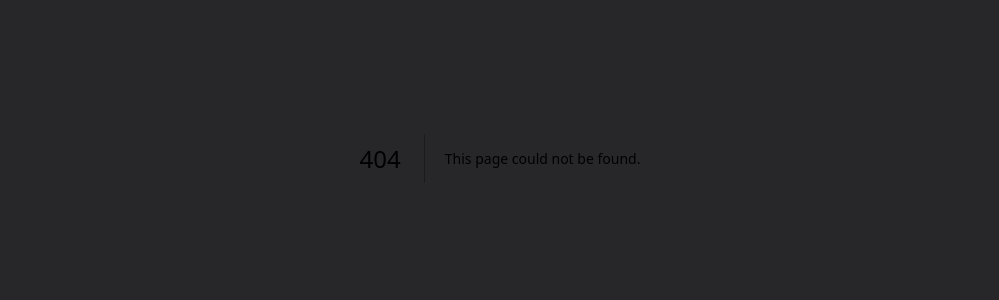
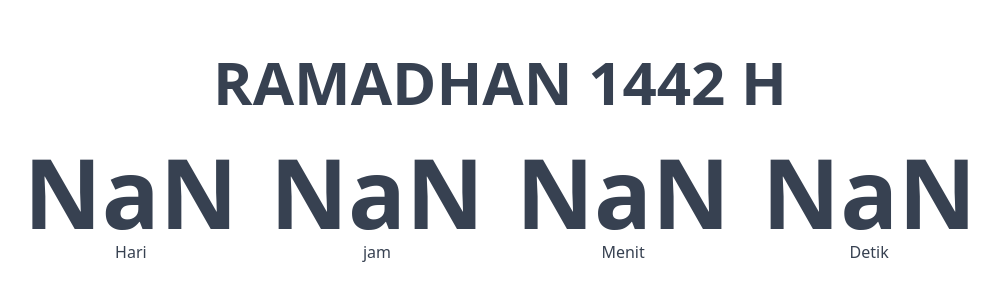
Before and after one commit to asmindev/profiles, a Next.js app: page /ramadhan/CountDown in a window 1280 px wide. Before the commit this address had no page. Shown: the part 242-542 px from the top of the page, without its empty margins (140-1139 px from the left). Built offline with nearby package versions, Linux system fonts and the light colour scheme.

Commit message:
add ramadhan countdown

```diff
--- a/src/pages/_document.js
+++ b/src/pages/_document.js
@@ -45,11 +45,11 @@ export default function Document() {
                     crossOrigin="true"
                 />
                 <link
-                    href="https://fonts.googleapis.com/css2?family=Fira+Mono:wght@400;500;700&family=Poppins:wght@400;800&display=swap"
+                    href="https://fonts.googleapis.com/css2?family=Plus+Jakarta+Sans:wght@400;800&family=Fira+Mono:wght@400;500;700&family=Poppins:wght@400;800&display=swap"
                     rel="stylesheet"
                 />
             </Head>
-            <body className="bg-zinc-800">
+            <body className="">
                 <Main />
                 <NextScript />
             </body>
--- a/src/pages/index.js
+++ b/src/pages/index.js
@@ -30,13 +30,13 @@ export default function Index() {
         }
     }, [])
     return (
-        <>
+        <div className="bg-zinc-800">
             {isMobile ? <MobileNav /> : <Navbar />}
             <Jumbotron />
             <Introduces />
             <Projects />
             <Contact />
             <Footer />
-        </>
+        </div>
     )
 }
--- /dev/null
+++ b/src/pages/ramadhan/CountDown.js
@@ -0,0 +1,124 @@
+/* eslint-disable react/no-array-index-key */
+import React, { useState, useEffect } from 'react'
+import { AnimatePresence, motion } from 'framer-motion'
+
+function Counter({ value }) {
+    const counterVariants = {
+        hidden: {
+            opacity: 0,
+            y: '-100%',
+        },
+        visible: {
+            opacity: 1,
+            y: '0%',
+            transition: {
+                type: 'spring',
+                stiffness: 100,
+                damping: 20,
+            },
+        },
+        exit: {
+            opacity: 0,
+            y: '100%',
+            transition: {
+                type: 'spring',
+                stiffness: 100,
+                damping: 20,
+            },
+        },
+    }
+
+    const digits = value
+        .toString()
+        .split('')
+        .map((digit, index) => (
+            <motion.div
+                key={`${digit}-${index}`}
+                variants={counterVariants}
+                initial="hidden"
+                animate="visible"
+                exit="exit"
+                className="text-4xl lg:text-8xl font-black"
+            >
+                {value < 10 ? `0${digit}` : digit}
+            </motion.div>
+        ))
+
+    return digits
+}
+
+function Countdown({ targetDate }) {
+    const [remainingTime, setRemainingTime] = useState('')
+
+    useEffect(() => {
+        const interval = setInterval(() => {
+            setRemainingTime(targetDate - new Date())
+        }, 1000)
+
+        return () => clearInterval(interval)
+    }, [targetDate])
+
+    const days = Math.floor(remainingTime / (1000 * 60 * 60 * 24))
+    const hours = Math.floor((remainingTime / (1000 * 60 * 60)) % 24)
+    const minutes = Math.floor((remainingTime / 1000 / 60) % 60)
+    const seconds = Math.floor((remainingTime / 1000) % 60)
+
+    const countdownVariants = {
+        hidden: {
+            opacity: 0,
+        },
+        visible: {
+            opacity: 1,
+            transition: {
+                duration: 0.5,
+                staggerChildren: 0.1,
+            },
+        },
+    }
+
+    return (
+        <AnimatePresence exitBeforeEnter>
+            <div className="w-full h-screen">
+                <motion.div
+                    variants={countdownVariants}
+                    initial="hidden"
+                    animate="visible"
+                    className="w-full h-full flex flex-col items-center justify-center gap-8"
+                >
+                    <h1 className="uppercase text-xl lg:text-6xl font-bold text-center text-gray-700">
+                        Ramadhan 1442 H
+                    </h1>
+
+                    <div className="w-fit h-fit flex items-center justify-center gap-8">
+                        <div className="w-fit flex flex-col items-center text-gray-700">
+                            <div className="w-full flex flex-row items-center justify-center overflow-hidden">
+                                <Counter value={days} />
+                            </div>
+                            <span>Hari</span>
+                        </div>
+                        <div className="w-fit flex flex-col items-center text-gray-700">
+                            <div className="w-full flex flex-row items-center justify-center overflow-hidden">
+                                <Counter value={hours} />
+                            </div>
+                            <span>jam</span>
+                        </div>
+                        <div className="w-fit flex flex-col items-center text-gray-700">
+                            <div className="w-full flex flex-row items-center justify-center overflow-hidden">
+                                <Counter value={minutes} />
+                            </div>
+                            <span>Menit</span>
+                        </div>
+                        <div className="w-fit flex flex-col items-center text-gray-700">
+                            <div className="w-full flex flex-row items-center justify-center overflow-hidden">
+                                <Counter value={seconds} />
+                            </div>
+                            <span> Detik </span>
+                        </div>
+                    </div>
+                </motion.div>
+            </div>
+        </AnimatePresence>
+    )
+}
+
+export default Countdown
--- /dev/null
+++ b/src/pages/ramadhan/Counter.js
@@ -0,0 +1,49 @@
+/* eslint-disable react/no-array-index-key */
+import React, { useState, useEffect } from 'react'
+import { motion } from 'framer-motion'
+
+function Counter() {
+    const [count, setCount] = useState(0)
+
+    useEffect(() => {
+        const interval = setInterval(() => {
+            setCount((prevCount) => prevCount + 1)
+        }, 1000)
+
+        return () => clearInterval(interval)
+    }, [])
+
+    const counterVariants = {
+        hidden: {
+            opacity: 0,
+            y: '100%',
+        },
+        visible: {
+            opacity: 1,
+            y: '0%',
+            transition: {
+                type: 'spring',
+                stiffness: 100,
+                damping: 10,
+            },
+        },
+    }
+
+    const digits = count
+        .toString()
+        .split('')
+        .map((digit, index) => (
+            <motion.div
+                key={`${digit}-${index}`}
+                variants={counterVariants}
+                initial="hidden"
+                animate="visible"
+            >
+                {digit}
+            </motion.div>
+        ))
+
+    return <div>{digits}</div>
+}
+
+export default Counter
--- /dev/null
+++ b/src/pages/ramadhan/index.js
@@ -0,0 +1,10 @@
+import React from 'react'
+import Countdown from './CountDown'
+
+export default function Index() {
+    return (
+        <div className="font-jakarta">
+            <Countdown targetDate={new Date('2023-03-23')} />
+        </div>
+    )
+}
--- a/tailwind.config.js
+++ b/tailwind.config.js
@@ -1,20 +1,21 @@
 /** @type {import('tailwindcss').Config} */
 module.exports = {
     content: [
-    "./app/**/*.{js,ts,jsx,tsx}",
-    "./pages/**/*.{js,ts,jsx,tsx}",
-    "./components/**/*.{js,ts,jsx,tsx}",
+        './app/**/*.{js,ts,jsx,tsx}',
+        './pages/**/*.{js,ts,jsx,tsx}',
+        './components/**/*.{js,ts,jsx,tsx}',
 
         // Or if using `src` directory:
-    "./src/**/*.{js,ts,jsx,tsx}",
+        './src/**/*.{js,ts,jsx,tsx}',
     ],
     theme: {
         extend: {
             fontFamily: {
-        poppins: ["Poppins", "sans-serif"],
-        fira: ["Fira Mono", "monospace"],
+                poppins: ['Poppins', 'sans-serif'],
+                fira: ['Fira Mono', 'monospace'],
+                jakarta: ['Plus Jakarta Sans', 'sans-serif'],
             },
         },
     },
     plugins: [],
-};
+}
```
Lines whose indentation alone changed are shown as unchanged.
